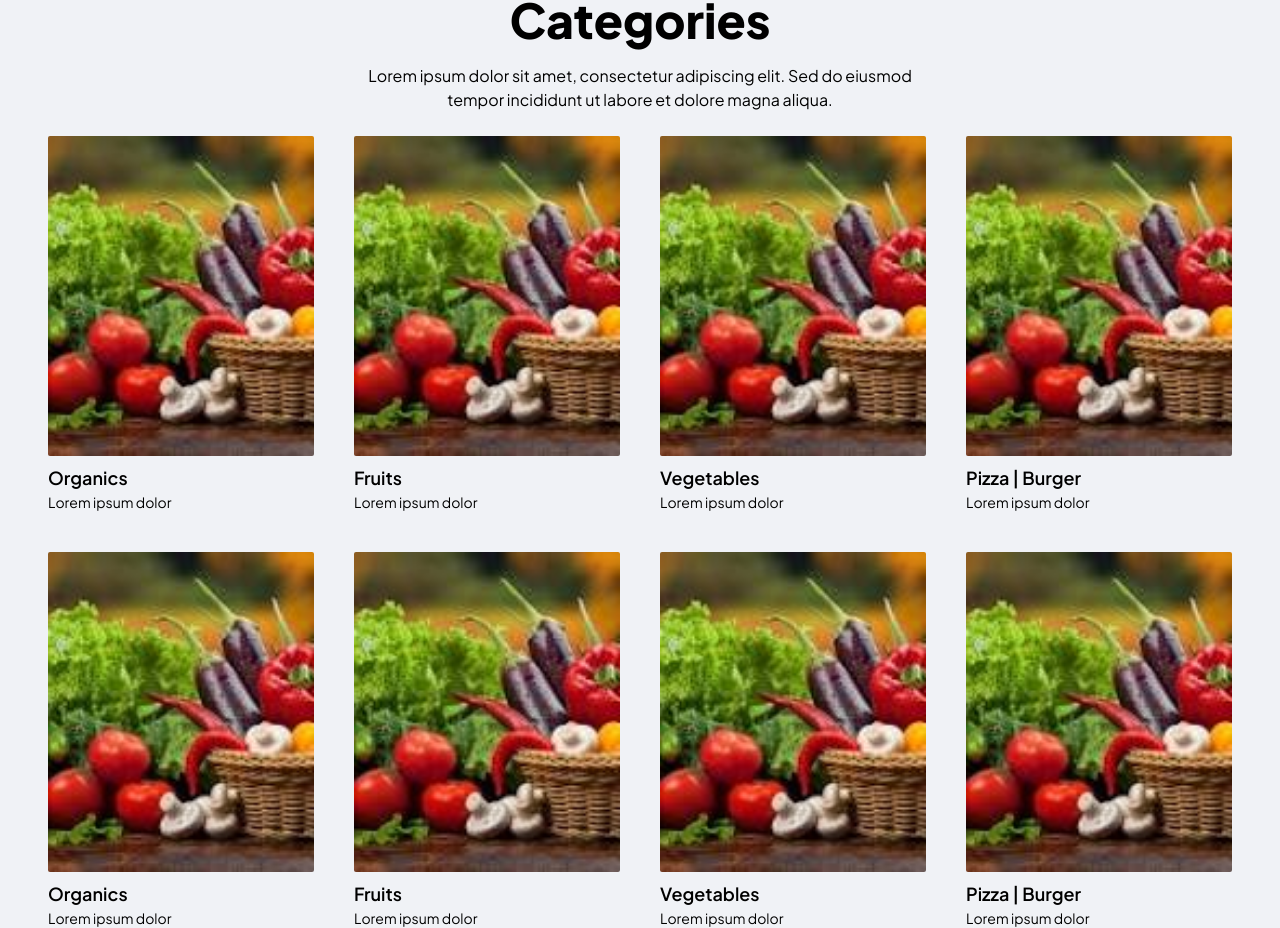
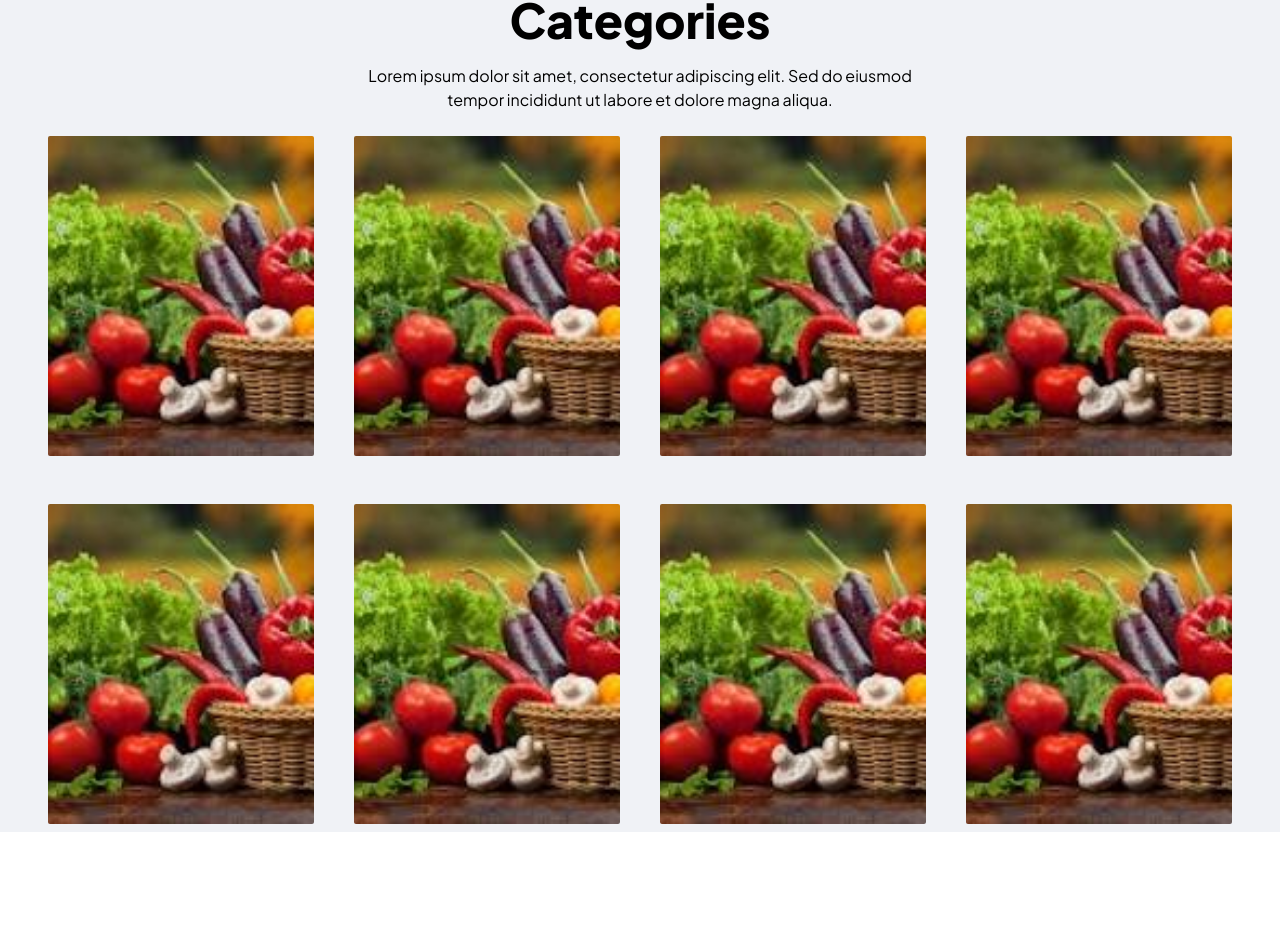
Before and after one commit to kgsantosh770/dil-ecom, a Next.js app: page / in a window 1280 px wide. Shown: the part 940-1868 px from the top of the page. After the commit the page ends 1772 px from the top, so only its background shows below. Built offline with nearby package versions, Linux system fonts and the light colour scheme.

Commit message:
structural and prop changes

```diff
--- a/src/app/components/card.js
+++ b/src/app/components/card.js
@@ -2,13 +2,13 @@ import Image from "next/image"
 
 const Card = (props) => {
     return (
-        <div className="flex flex-col">
+        <a href="#" className="flex flex-col">
             <div className="relative w-full h-full min-h-[12rem] lg:min-h-[20rem] rounded-sm overflow-hidden mb-2">
                 <Image src={props.image} alt="food" objectFit="cover" layout="fill" />
             </div>
-            {props.title && <p className="text-lg font-semibold">{props.title}</p>}
-            {props.subtitle && <p className="text-sm">{props.subtitle}</p>}
-        </div>
+            {props.name && <p className="text-lg font-semibold">{props.name}</p>}
+            {props.desc && <p className="text-sm">{props.desc}</p>}
+        </a>
     )
 }
 
```
